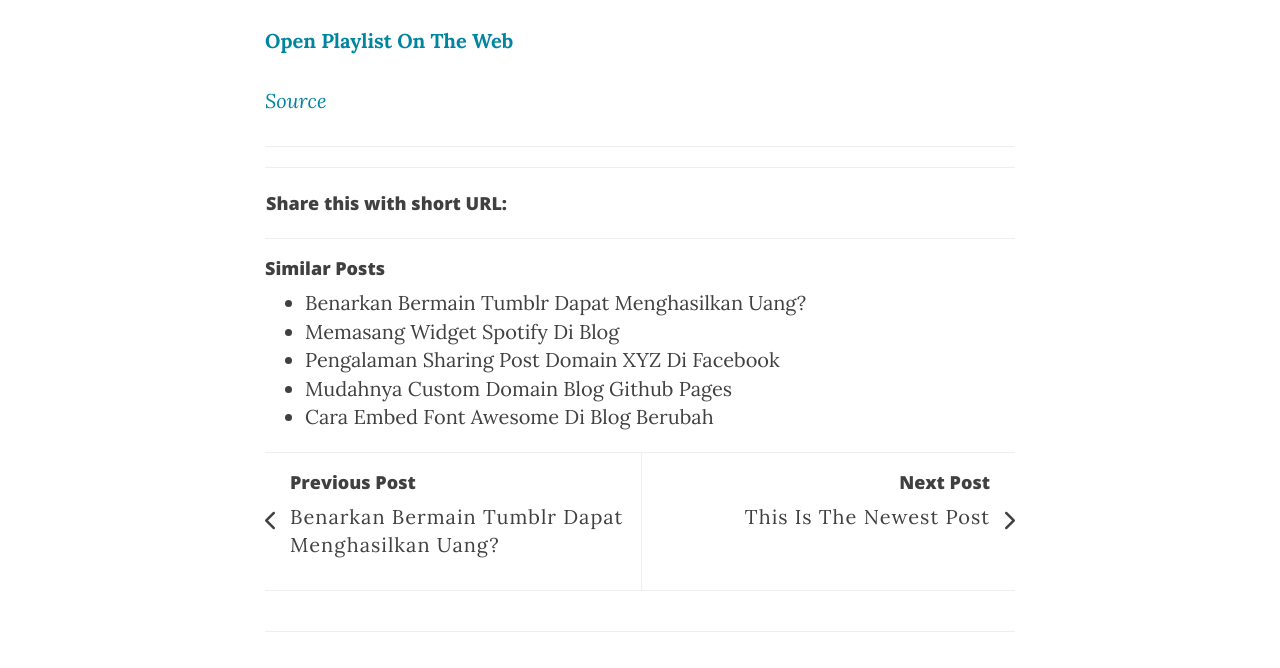
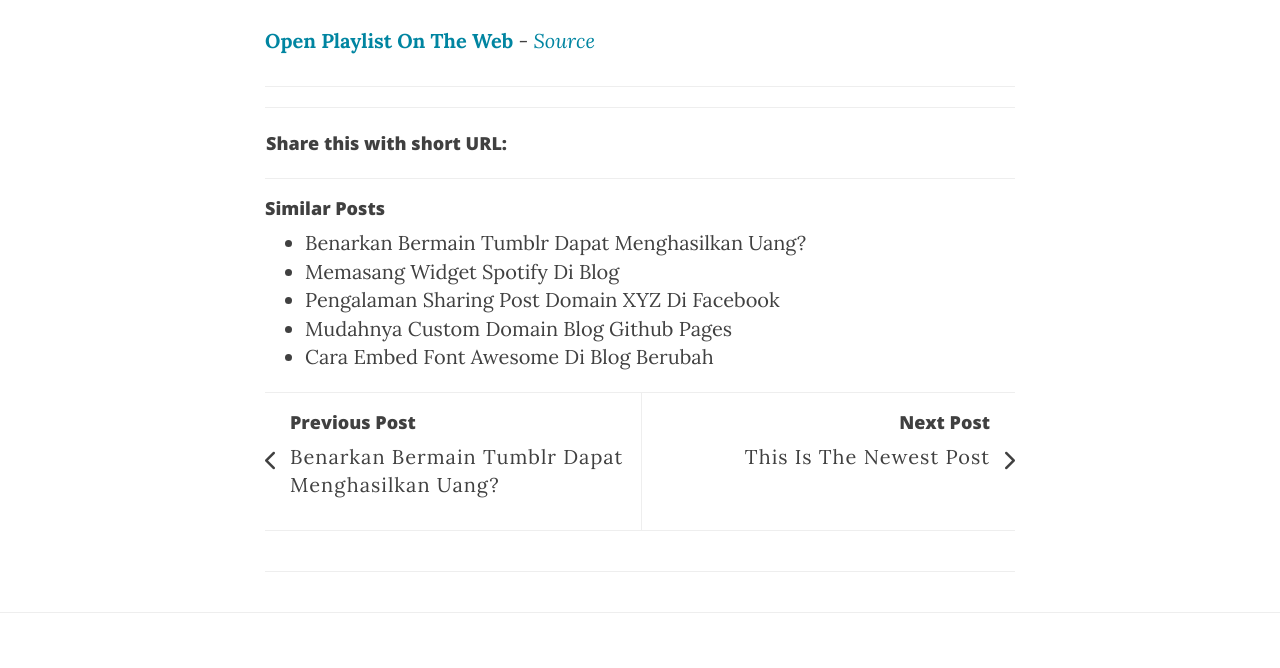
Before and after one commit to KompiAjaib/kompiajaib.github.io, a Jekyll site: the page built from _posts/2016-08-06-spotify-mengeluarkan-release-radar.markdown, in a window 1280 px wide and 900 px high, scrolled down 1624 px, cut to the strip 232-900 px from the top of the window. Built offline with Jekyll 4.4.1, drawn with Linux system fonts in a browser that asks for light colours; nearby versions of some CDN libraries; comment, search, counter and statistics services are not loaded.

Commit message:
Update 2016-08-06-spotify-mengeluarkan-release-radar.markdown

```diff
--- a/_posts/2016-08-06-spotify-mengeluarkan-release-radar.markdown
+++ b/_posts/2016-08-06-spotify-mengeluarkan-release-radar.markdown
@@ -20,8 +20,6 @@ Dengan Release Radar, Anda tidak akan ketinggalan rilis lagu terbaru dari penyan
 
 Di bawah ini widget Spotify untuk Release Radar.
 
-<div style="text-align:center;margin:0 auto;width:100%;"><div style="position:relative;padding-bottom:56.25%;height:0;overflow:hidden;margin:0;"><iframe src="https://embed.spotify.com/user/spotify/playlist/37i9dQZEVXbcrUfXWtsKxA" style="border:0;position:absolute;top:0;left:0;width:100%;height:100%;" allowfullscreen></iframe></div></div>
+<div style="text-align:center;margin:0 auto;width:100%;"><div style="position:relative;padding-bottom:56.25%;height:0;overflow:hidden;margin:0;"><iframe src="https://embed.spotify.com/?uri=spotify%3Auser%3Aspotify%3Aplaylist%3A37i9dQZEVXbcrUfXWtsKxA" style="border:0;position:absolute;top:0;left:0;width:100%;height:100%;" allowfullscreen></iframe></div></div>
 
-**[Open Playlist On The Web](https://open.spotify.com/user/spotify/playlist/37i9dQZEVXbcrUfXWtsKxA "Open Playlist On The Web"){: target="_blank" rel="nofollow"}**
-
-*[Source](https://news.spotify.com/us/2016/08/05/release-radar-your-personalized-playlist-of-the-newest-releases/ "Source"){: target="_blank" rel="nofollow"}*
+**[Open Playlist On The Web](https://open.spotify.com/user/spotify/playlist/37i9dQZEVXbcrUfXWtsKxA "Open Playlist On The Web"){: target="_blank" rel="nofollow"}** - *[Source](https://news.spotify.com/us/2016/08/05/release-radar-your-personalized-playlist-of-the-newest-releases/ "Source"){: target="_blank" rel="nofollow"}*
```
